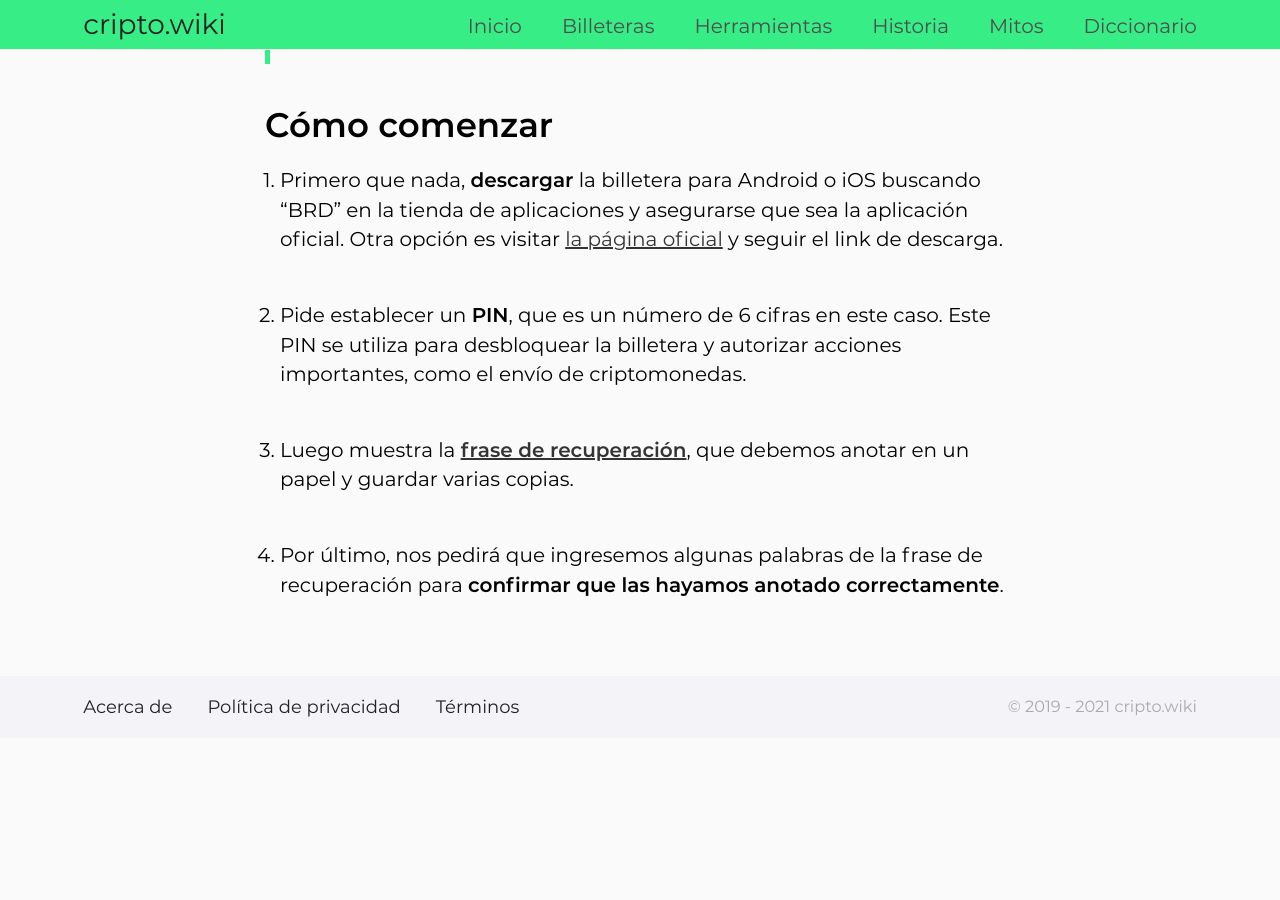
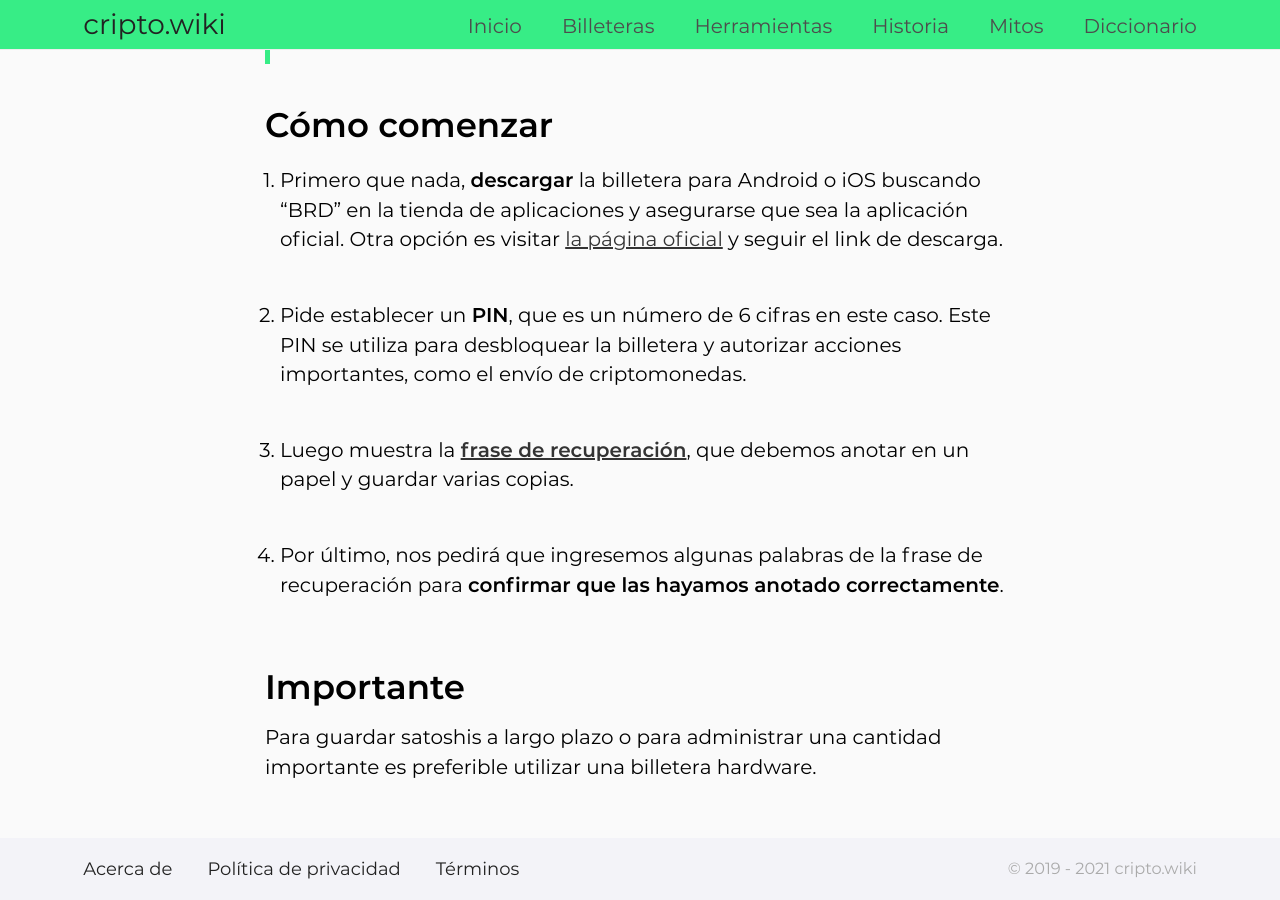
Before and after one commit to criptowiki/criptowiki, a Jekyll site: the page built from collections/_wallets/brd.md, in a window 1280 px wide and 900 px high, scrolled down 627 px. Built offline with Jekyll 4.4.1, drawn with Linux system fonts in a browser that asks for light colours; before the commit the page ends 1365 px from its top, so only the background shows below that.

Commit message:
BRD: point out that hardware wallets are preferable in certain situations

```diff
--- a/collections/_wallets/brd.md
+++ b/collections/_wallets/brd.md
@@ -25,3 +25,8 @@ La billetera BRD (antes conocida como Bread Wallet) es ideal para quien desea in
 3. Luego muestra la [**frase de recuperación**]({{ site.baseurl }}/diccionario/frase-de-recuperacion-semilla-seed), que debemos anotar en un papel y guardar varias copias.
 
 4. Por último, nos pedirá que ingresemos algunas palabras de la frase de recuperación para **confirmar que las hayamos anotado correctamente**.
+
+
+## Importante
+
+Para guardar satoshis a largo plazo o para administrar una cantidad importante es preferible utilizar una billetera hardware.
```
